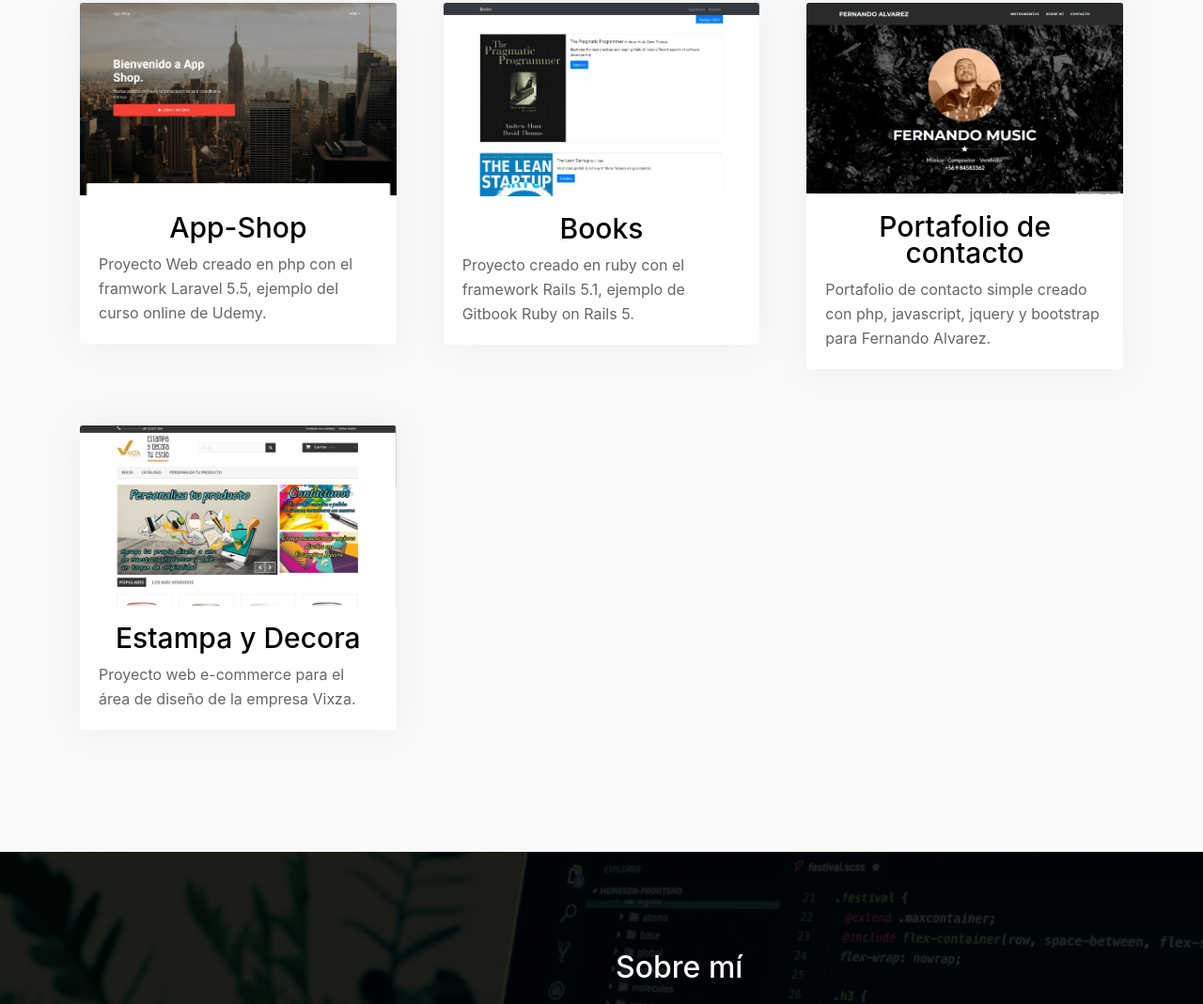
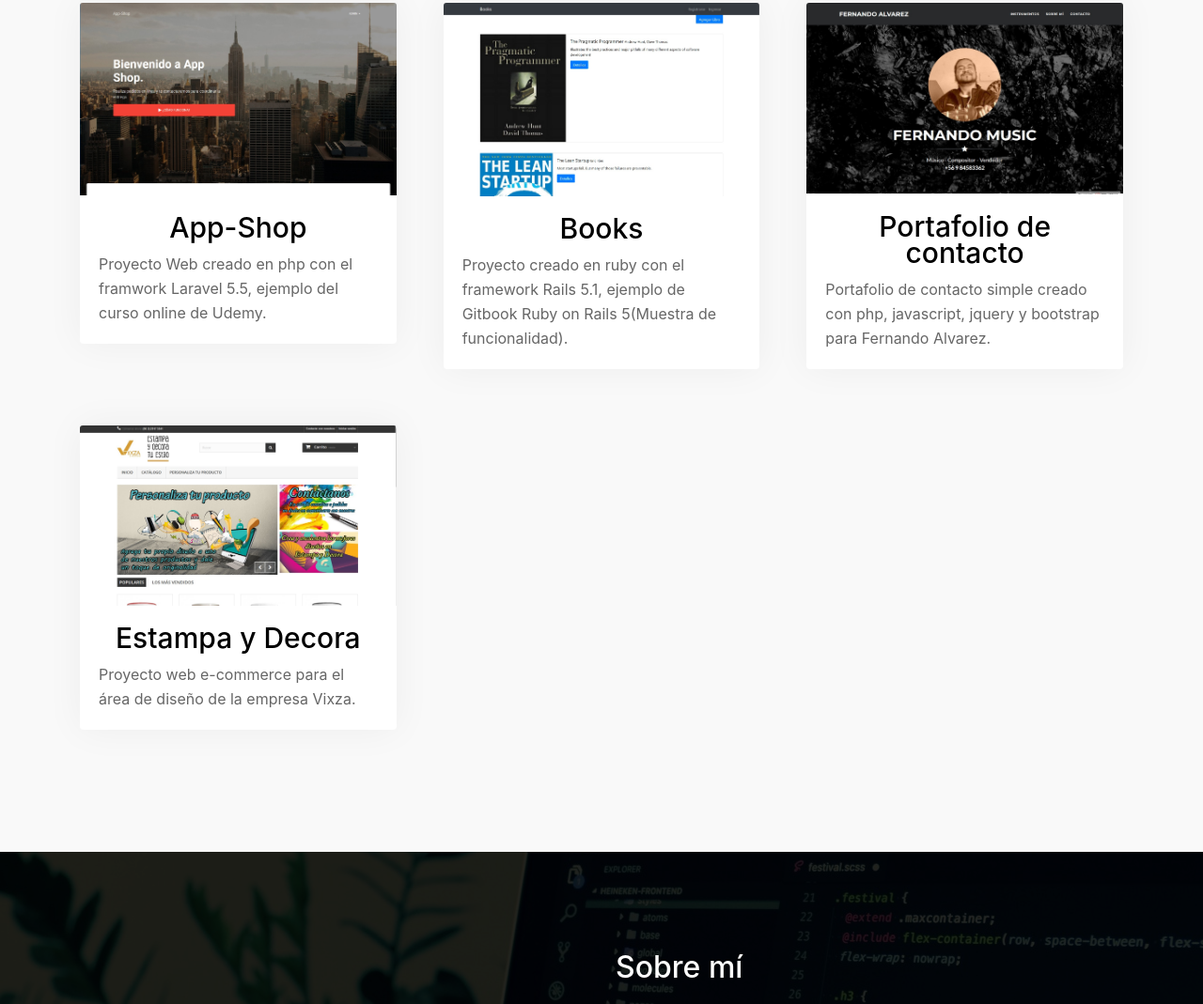
Before and after one commit to leoplacencia/leoplacencia.github.io, a plain HTML site: page index.html in a window 1280 px wide. Shown: the part 1458-2527 px from the top of the page at 94% size. Drawn offline with Linux system fonts and the light colour scheme; files whose address does not match are found by name.

Commit message:
Update index.html

```diff
--- a/index.html
+++ b/index.html
@@ -164,7 +164,7 @@
 								</a>
 							  <div class="card-body">
 							    <h4 class="card-title text-center"><a href="https://damp-brushlands-98049.herokuapp.com/" data-toggle="read" data-id="1" target="_blank">Books</a></h4>
-							    <p class="card-text">Proyecto creado en ruby con el framework Rails 5.1, ejemplo de Gitbook Ruby on Rails 5.</p>
+							    <p class="card-text">Proyecto creado en ruby con el framework Rails 5.1, ejemplo de Gitbook Ruby on Rails 5(Muestra de funcionalidad).</p>
 
 						    </div>
 						  </article>
```
